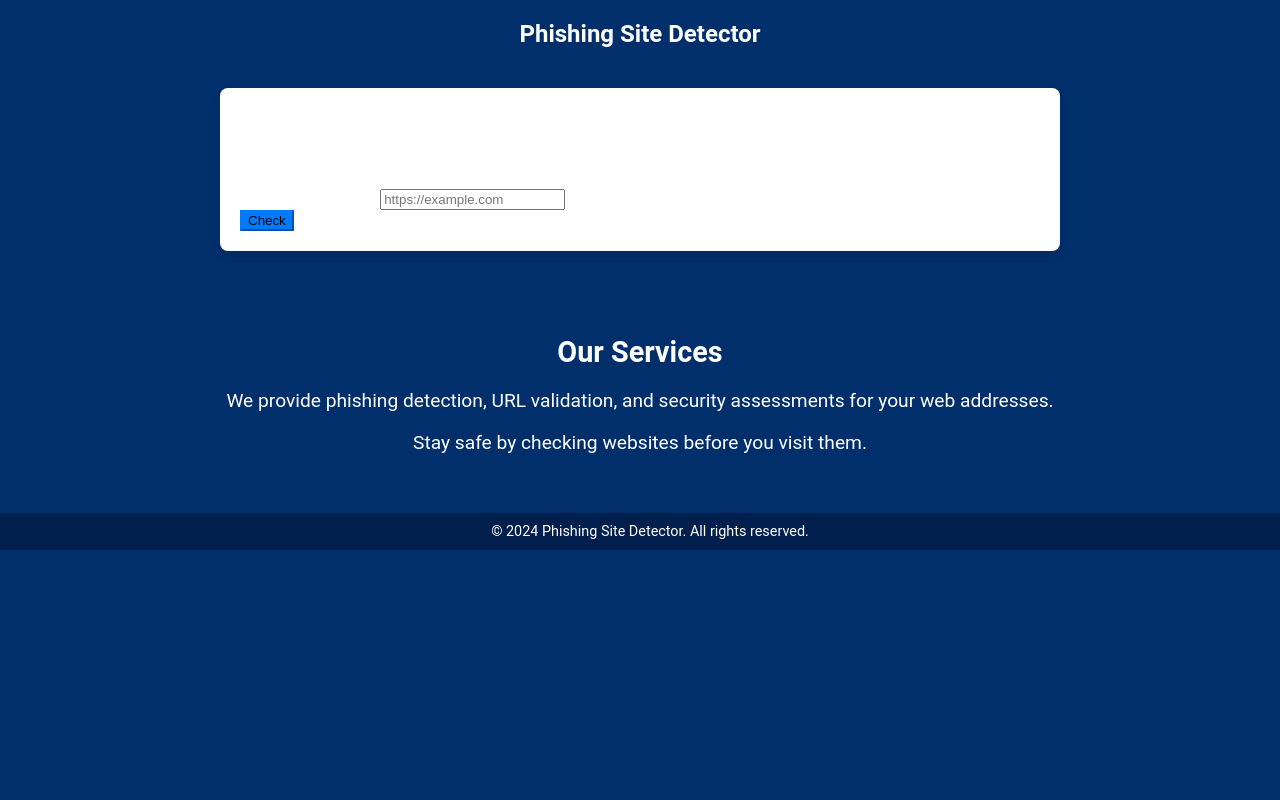
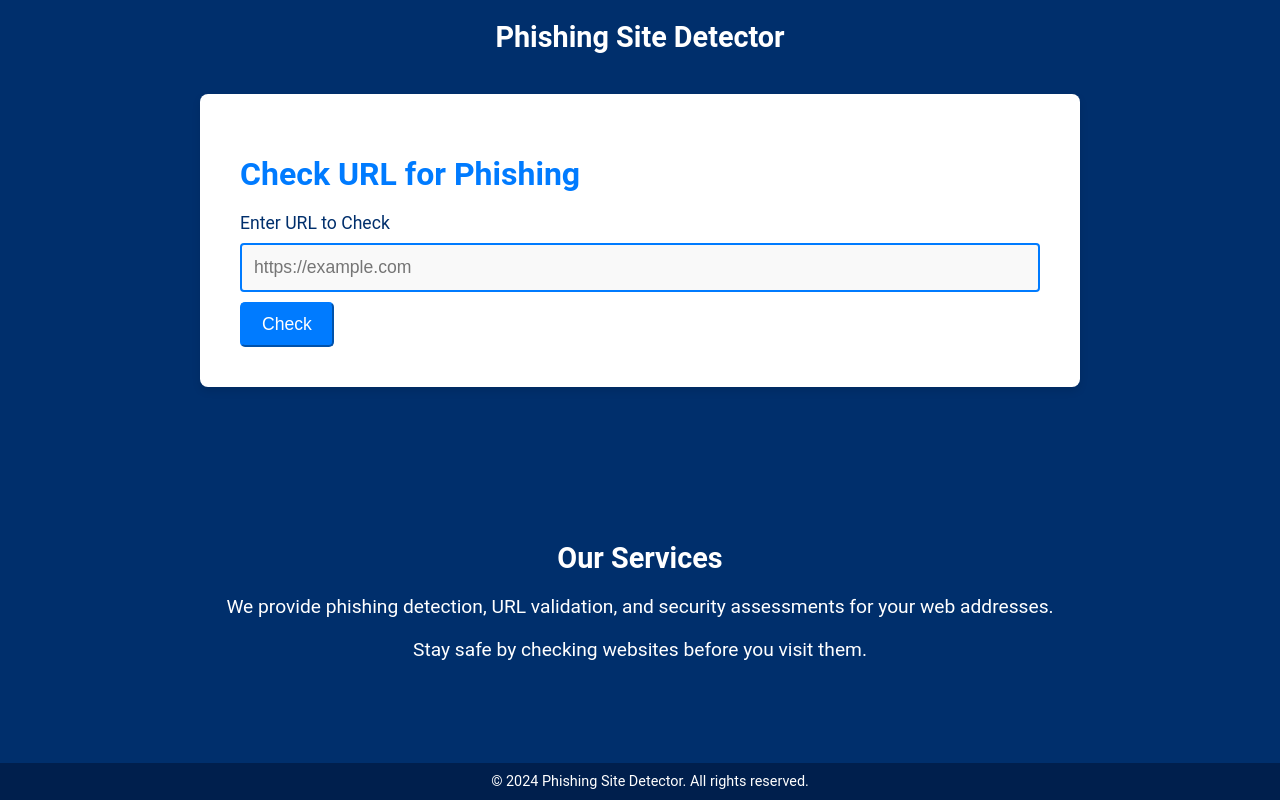
Before and after one commit to JosephBusayo/link_verifier, a Flask app: page / in a window 1280 px wide. Run offline with Flask 3, Linux system fonts and the light colour scheme.

Commit message:
Update styles.css

```diff
--- a/static/styles.css
+++ b/static/styles.css
@@ -1,6 +1,6 @@
 /* Global styles */
 body {
-    background-color: #002f6c; /* Dim blue background */
+    background-color: #002f6c; /* Dim blue background color */
     color: #ffffff; /* White text color for contrast */
     font-family: 'Roboto', sans-serif;
     margin: 0;
@@ -10,33 +10,81 @@ body {
     min-height: 100vh;
 }
 
-/* Header section */
 header {
     background-color: #002f6c; /* Dim blue header */
     color: #ffffff;
     padding: 20px 0;
     text-align: center;
-    font-size: 1.5em;
+    font-size: 1.8em;
     font-weight: bold;
 }
 
-/* Main container (for content) */
 .container {
-    background-color: #ffffff; /* White background for top half */
+    background-color: #ffffff; /* White container background */
     border-radius: 8px;
     box-shadow: 0 4px 8px rgba(0, 0, 0, 0.1);
-    padding: 20px;
+    padding: 40px;
     margin: 20px auto;
     width: 80%;
     max-width: 800px;
+    color: #002f6c; /* Text color inside white section */
 }
 
-/* Services section (dim blue) */
+h1 {
+    color: #007bff; /* Bootstrap primary color for headings */
+    margin-bottom: 20px;
+}
+
+label {
+    color: #002f6c; /* Dark text color for labels */
+    font-size: 1.1em;
+}
+
+input[type="text"] {
+    width: 100%;
+    padding: 12px;
+    margin: 10px 0;
+    display: inline-block;
+    border: 2px solid #007bff;
+    border-radius: 4px;
+    box-sizing: border-box;
+    font-size: 1.1em;
+    color: #002f6c;
+    background-color: #f9f9f9;
+}
+
+input[type="text"]:focus {
+    border-color: #0056b3;
+    outline: none;
+}
+
+.btn-primary {
+    background-color: #007bff;
+    border-color: #007bff;
+    color: white;
+    padding: 10px 20px;
+    border-radius: 5px;
+    font-size: 1.1em;
+}
+
+.btn-primary:hover {
+    background-color: #0056b3;
+    border-color: #004085;
+    transition: background-color 0.3s ease;
+}
+
+#loading {
+    font-size: 1.2em;
+    display: none;
+}
+
+/* Services section */
 .services {
     background-color: #002f6c; /* Dim blue background */
     color: #ffffff;
-    padding: 40px 20px;
+    padding: 60px 20px;
     text-align: center;
+    margin-top: 50px; /* Pushed down */
 }
 
 .services h2 {
@@ -48,30 +96,19 @@ header {
     font-size: 1.2em;
 }
 
-/* Footer */
+/* Footer section */
 footer {
     background-color: #001f4d; /* Slightly darker blue for footer */
     color: #ffffff;
     text-align: center;
     padding: 10px;
-    position: relative;
+    position: absolute;
     bottom: 0;
     width: 100%;
     font-size: 0.9em;
 }
 
 /* Button styles */
-.btn-primary {
-    background-color: #007bff;
-    border-color: #007bff;
-}
-
-.btn-primary:hover {
-    background-color: #0056b3;
-    border-color: #004085;
-    transition: background-color 0.3s ease;
-}
-
 .btn-secondary {
     background-color: #6c757d;
     border-color: #6c757d;
@@ -82,8 +119,3 @@ footer {
     border-color: #4e555b;
     transition: background-color 0.3s ease;
 }
-
-#loading {
-    font-size: 1.2em;
-    display: none;
-}
```
